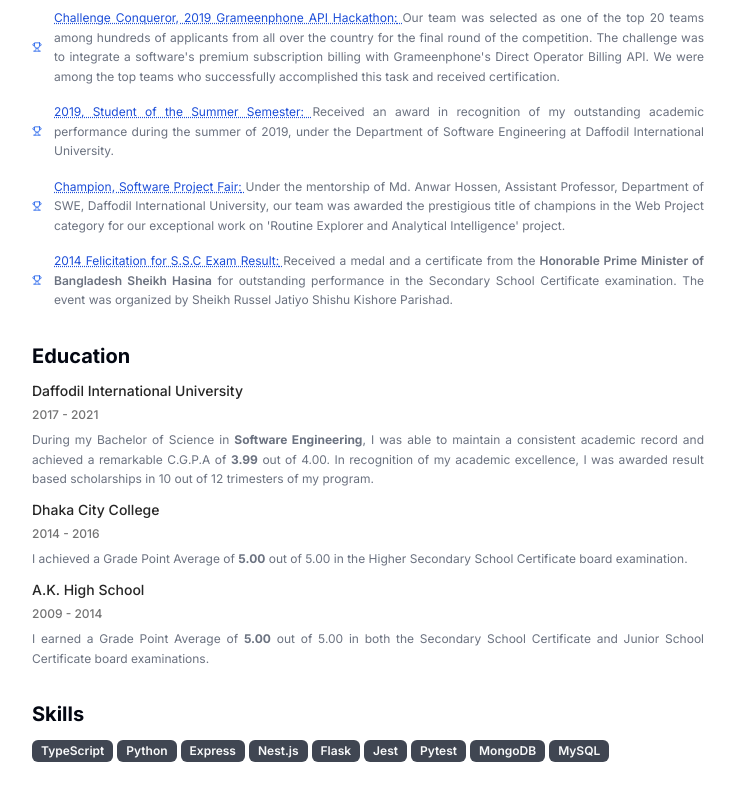
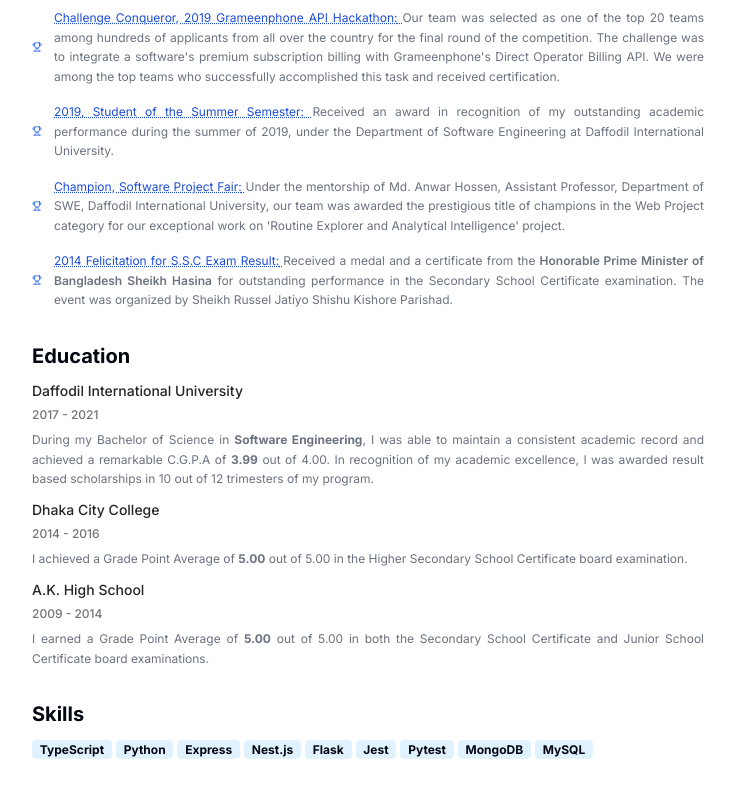
Before and after one commit to shunjid/shunjid.github.io, a Next.js app: page / in a window 1280 px wide. Shown: the part 1493-2293 px from the top of the page, without its empty margins (272-1007 px from the left). Built offline with nearby package versions, Linux system fonts and the light colour scheme.

Commit message:
Update badges

```diff
--- a/src/app/skills/index.tsx
+++ b/src/app/skills/index.tsx
@@ -1,6 +1,5 @@
 import React from "react";
 
-import { Badge } from "@/components/ui/badge";
 import { Section } from "@/components/ui/section";
 import { IResume } from "@/data/types";
 
@@ -14,7 +13,14 @@ export default function Skills(
       <h2 className="text-xl font-bold">Skills</h2>
       <div className="flex flex-wrap gap-1">
         {skills.map((skill) => {
-          return <Badge key={skill}>{skill}</Badge>;
+          return (
+            <span
+              key={skill}
+              className="text-primary-700 inline-block whitespace-nowrap rounded-[0.27rem] bg-sky-100 px-[0.65em] pb-[0.25em] pt-[0.35em] text-center align-baseline text-[0.75em] font-bold leading-none"
+            >
+              {skill}
+            </span>
+          );
         })}
       </div>
     </Section>
```
